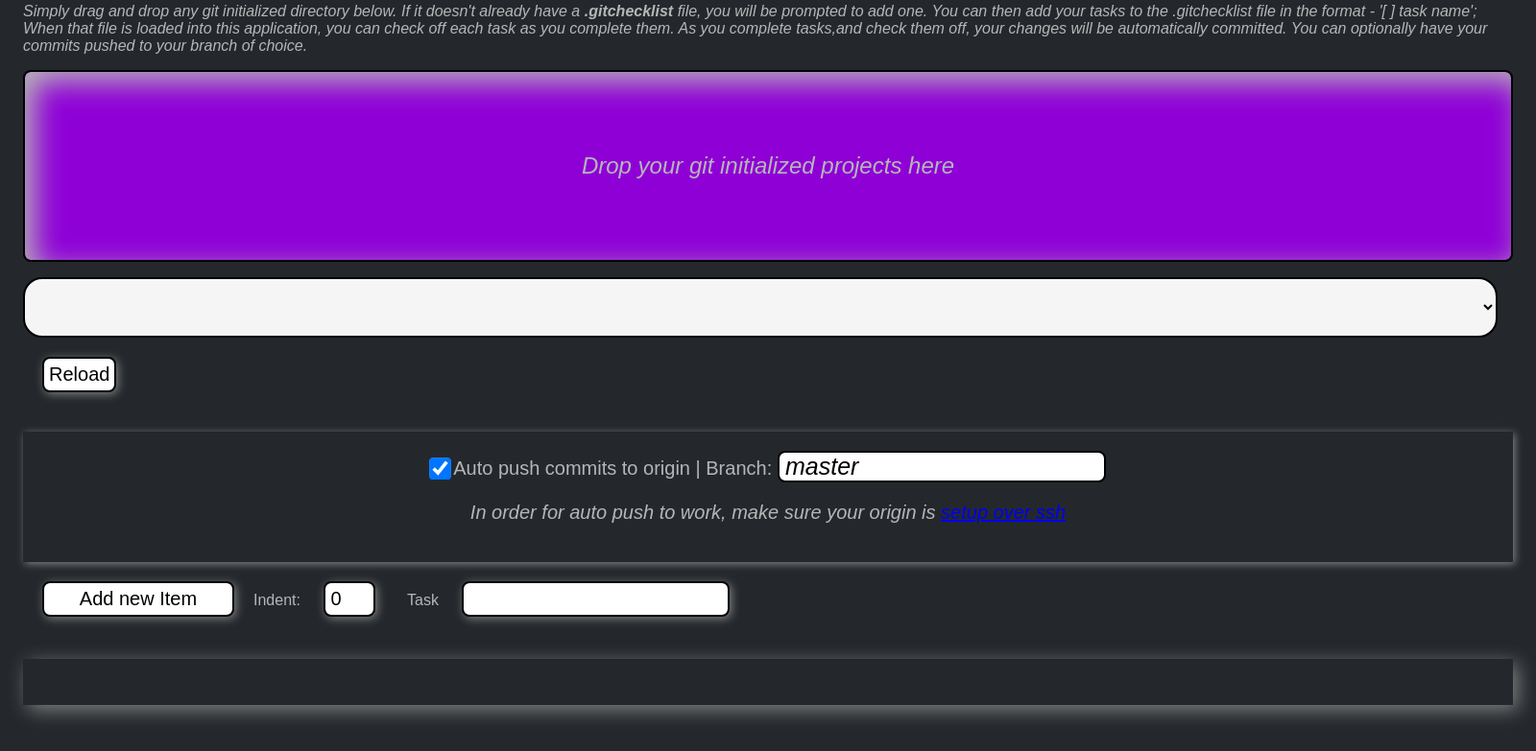
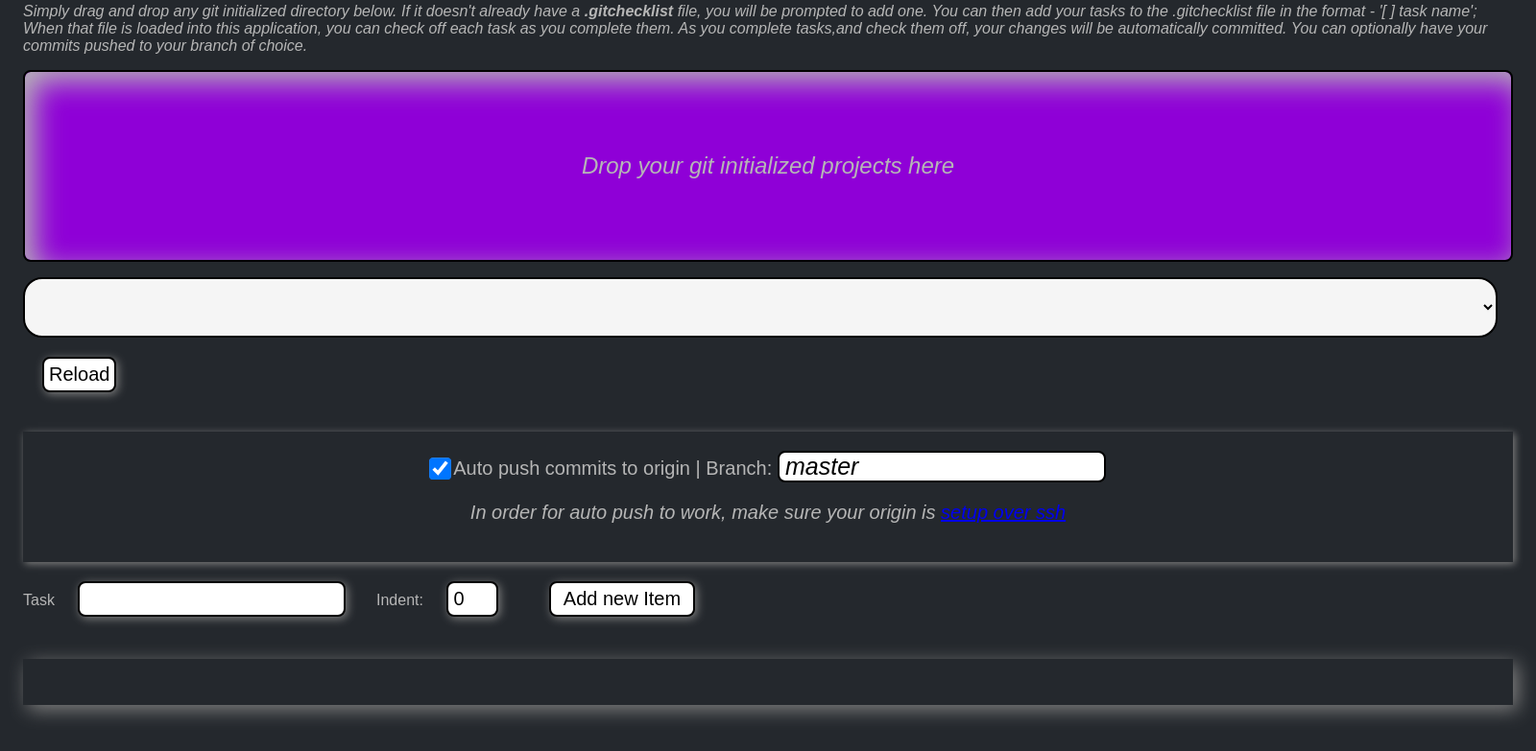
Before and after one commit to QED0711/git-checklist, an Electron app: page index.html in a window 1600 px wide. Shown: the part 135-918 px from the top of the page at 96% size. Drawn offline with Linux system fonts and the light colour scheme.

Commit message:
Changed order in new item creation

```diff
--- a/index.html
+++ b/index.html
@@ -64,15 +64,15 @@
 
     </form>
     <form id="add-checklist-item">
-        <input type='submit' value="Add new Item">
+        <div>
+            <label for="new-item-commit">Task</label>
+            <input id="new-item-commit" type="text" required>
+        </div>
         <div>
             <label for="new-item-indent">Indent:</label>
             <input id="new-item-indent" type="number" value="0" max="5" min="0">
         </div>
-        <div>
-            <label for="new-item-commit">Task</label>
-            <input id="new-item-commit" type="text" required>
-        </div>
+        <input type='submit' value="Add new Item">
     </form>
     <div id="checklist">
 
--- a/main.css
+++ b/main.css
@@ -55,7 +55,7 @@ body{
 
 #add-checklist-item{
     display: grid;
-    grid-template-columns: 15em 10em auto;
+    grid-template-columns: 23em 10em 12em;
 }
 
 #new-item-indent{
```
Also changed, not shown: 1 other file.
